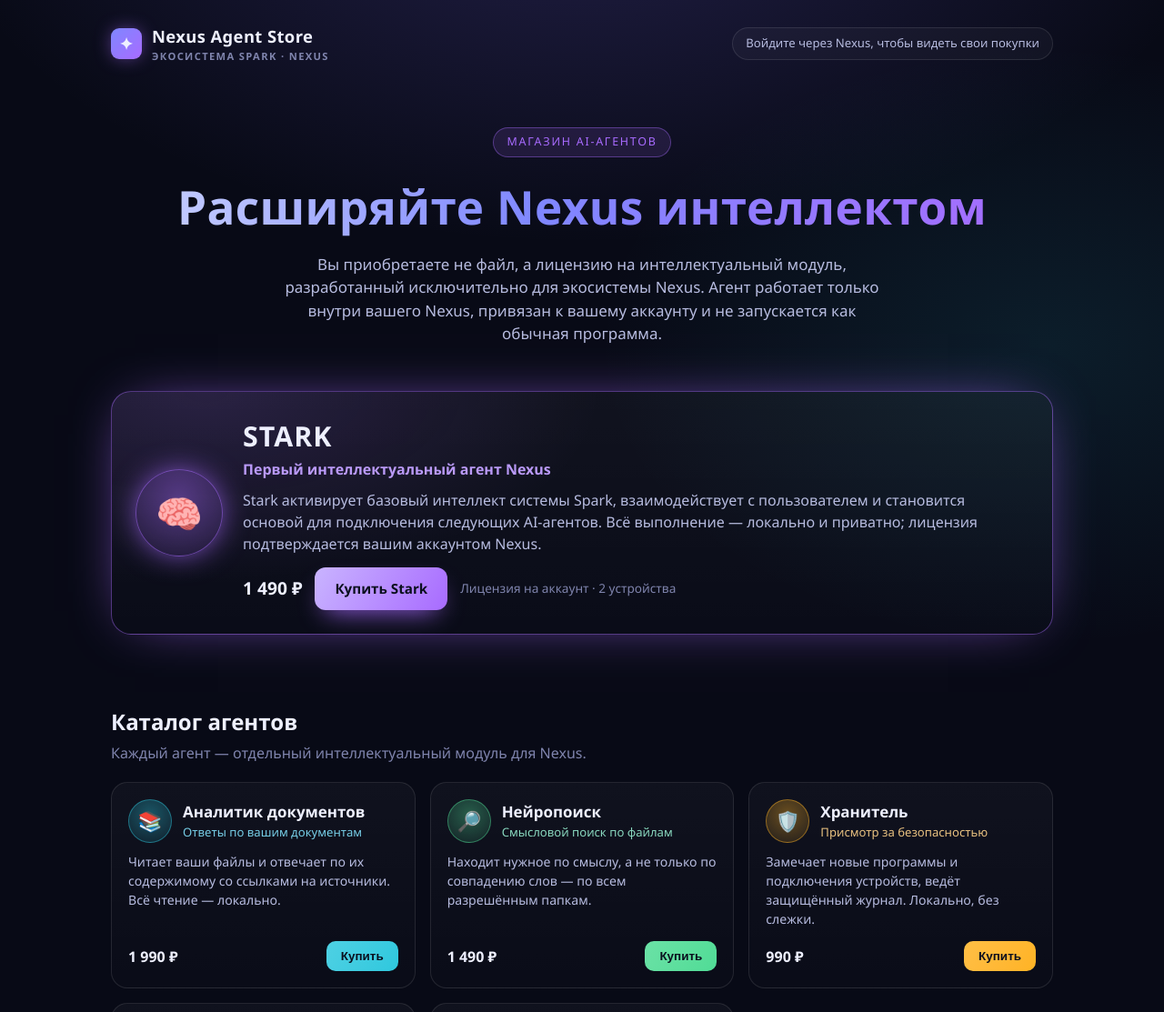
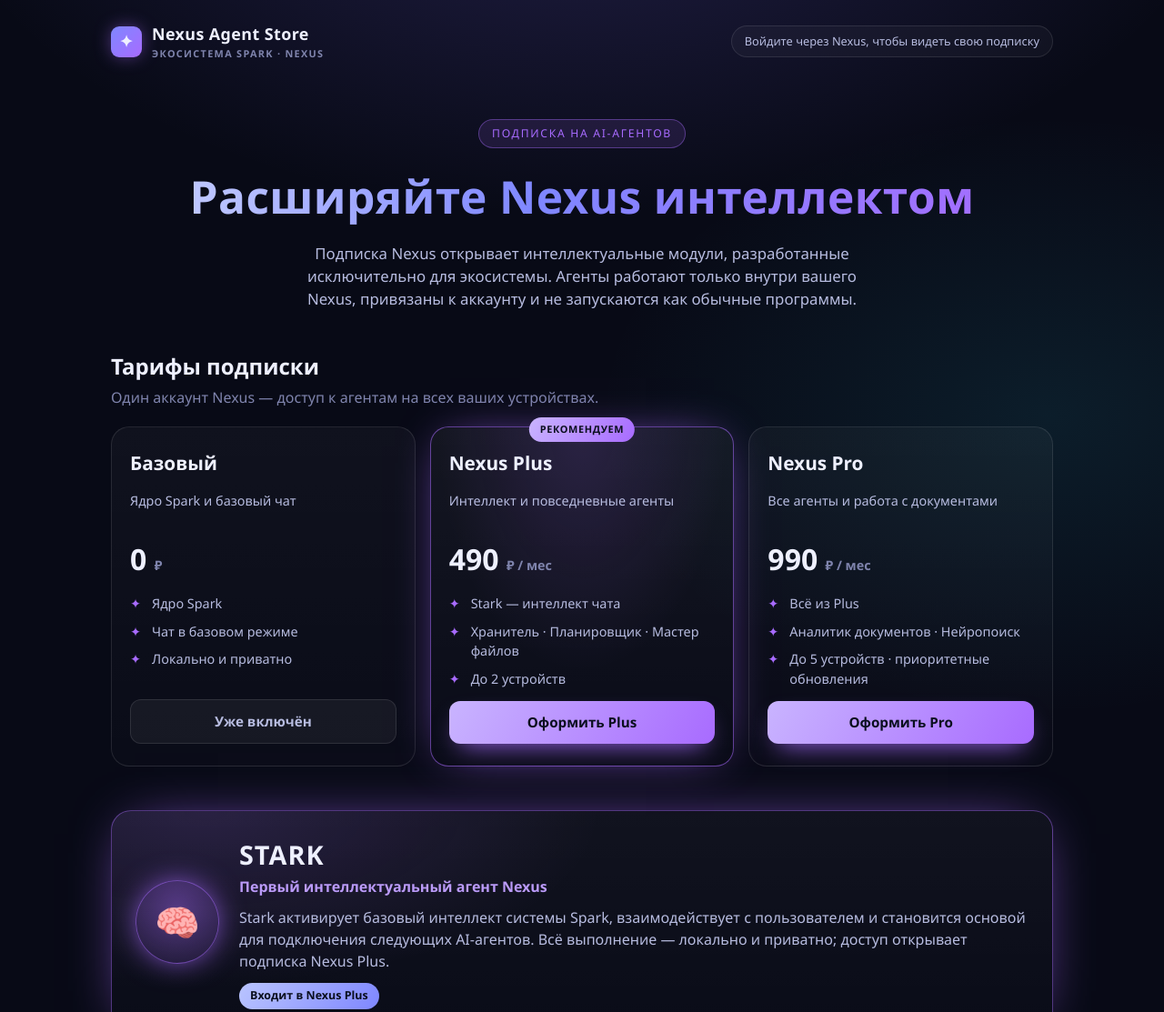
Before and after one commit to theaiagenthub/nexus-store, a plain HTML site: page index.html in a window 1280 px wide. Shown: the top 1113 px of the page at 91% size. Drawn offline with Linux system fonts and the light colour scheme.

Commit message:
Подписка Nexus — тарифы Базовый/Plus/Pro, бейджи планов на агентах

```diff
--- a/index.html
+++ b/index.html
@@ -3,96 +3,91 @@
 <head>
 <meta charset="utf-8">
 <meta name="viewport" content="width=device-width, initial-scale=1">
-<title>Nexus Agent Store — магазин AI-агентов</title>
-<meta name="description" content="Официальный магазин AI-агентов экосистемы Nexus. Вы приобретаете не файл, а лицензию на интеллектуальный модуль, работающий только внутри Nexus.">
+<title>Nexus Agent Store — подписка на AI-агентов</title>
+<meta name="description" content="Официальный магазин AI-агентов экосистемы Nexus. Подписка открывает интеллектуальные модули, работающие только внутри вашего Nexus.">
 <style>
   :root{
     --ink:#eef0ff; --soft:#b7bce0; --faint:#7f84ad; --line:rgba(255,255,255,.1);
     --violet:#a86bff; --indigo:#7f87ff; --cyan:#2ec8de;
   }
-  *{box-sizing:border-box}
-  html,body{margin:0}
-  body{
-    font-family:'Segoe UI',system-ui,-apple-system,sans-serif; color:var(--ink);
+  *{box-sizing:border-box} html,body{margin:0}
+  body{font-family:'Segoe UI',system-ui,-apple-system,sans-serif; color:var(--ink); min-height:100vh; line-height:1.5;
     background:
       radial-gradient(1200px 700px at 50% -8%, rgba(130,110,255,.22), transparent 60%),
-      radial-gradient(900px 600px at 90% 20%, rgba(46,200,222,.10), transparent 55%),
-      #080a16;
-    min-height:100vh; line-height:1.5;
-  }
+      radial-gradient(900px 600px at 90% 20%, rgba(46,200,222,.10), transparent 55%), #080a16;}
   .wrap{max-width:1080px; margin:0 auto; padding:0 22px}
-  header{padding:26px 0; display:flex; align-items:center; gap:12px}
-  .brand{display:flex; align-items:center; gap:11px; font-weight:800; font-size:1.15rem; letter-spacing:.4px}
+  header{padding:24px 0; display:flex; align-items:center; gap:12px}
+  .brand{display:flex; align-items:center; gap:11px; font-weight:800; font-size:1.12rem; letter-spacing:.4px}
   .logo{width:34px;height:34px;border-radius:9px;display:grid;place-items:center;
     background:linear-gradient(135deg,var(--indigo),var(--violet));box-shadow:0 0 22px -6px var(--violet)}
-  .brand small{display:block;font-weight:600;font-size:.7rem;color:var(--faint);letter-spacing:.12em;text-transform:uppercase}
-  .nav-pill{margin-left:auto;font-size:.82rem;color:var(--soft);border:1px solid var(--line);
-    padding:7px 14px;border-radius:999px;background:rgba(255,255,255,.03)}
+  .brand small{display:block;font-weight:600;font-size:.68rem;color:var(--faint);letter-spacing:.12em;text-transform:uppercase}
+  .nav-pill{margin-left:auto;font-size:.8rem;color:var(--soft);border:1px solid var(--line);padding:7px 14px;border-radius:999px;background:rgba(255,255,255,.03)}
 
-  .hero{padding:44px 0 24px; text-align:center}
-  .hero h1{margin:0 0 12px; font-size:clamp(2rem,5vw,3.2rem); font-weight:850; letter-spacing:.4px;
-    background:linear-gradient(92deg,#cdd6ff,var(--indigo) 45%,var(--violet));
-    -webkit-background-clip:text;background-clip:text;color:transparent}
-  .hero p{margin:0 auto; max-width:660px; font-size:1.06rem; color:var(--soft)}
-  .hero .tag{display:inline-block;margin-bottom:16px;font-size:.78rem;letter-spacing:.14em;text-transform:uppercase;
-    color:var(--violet);border:1px solid color-mix(in srgb,var(--violet) 40%,transparent);
-    padding:6px 14px;border-radius:999px;background:color-mix(in srgb,var(--violet) 12%,transparent)}
+  .hero{padding:40px 0 20px; text-align:center}
+  .hero .tag{display:inline-block;margin-bottom:16px;font-size:.76rem;letter-spacing:.14em;text-transform:uppercase;color:var(--violet);
+    border:1px solid color-mix(in srgb,var(--violet) 40%,transparent);padding:6px 14px;border-radius:999px;background:color-mix(in srgb,var(--violet) 12%,transparent)}
+  .hero h1{margin:0 0 12px; font-size:clamp(2rem,5vw,3.1rem); font-weight:850; letter-spacing:.4px;
+    background:linear-gradient(92deg,#cdd6ff,var(--indigo) 45%,var(--violet));-webkit-background-clip:text;background-clip:text;color:transparent}
+  .hero p{margin:0 auto; max-width:660px; font-size:1.05rem; color:var(--soft)}
 
-  section{padding:26px 0}
+  section{padding:24px 0}
   .h2{font-size:1.5rem;font-weight:800;margin:0 0 4px}
   .sub{color:var(--faint);margin:0 0 20px}
 
-  /* featured */
-  .featured{
-    display:grid;grid-template-columns:auto 1fr;gap:22px;align-items:center;
-    padding:26px;border-radius:22px;margin-bottom:26px;
-    border:1px solid color-mix(in srgb,var(--violet) 45%,transparent);
-    background:
-      radial-gradient(70% 130% at 10% 0%, color-mix(in srgb,var(--violet) 16%,transparent), transparent 60%),
-      linear-gradient(180deg,rgba(255,255,255,.04),rgba(255,255,255,.012));
-    box-shadow:0 0 60px -26px var(--violet)}
-  .orb{width:96px;height:96px;border-radius:50%;display:grid;place-items:center;font-size:2.6rem;
-    background:radial-gradient(circle at 50% 34%, color-mix(in srgb,var(--violet) 42%,transparent), color-mix(in srgb,var(--violet) 8%,transparent));
-    border:1px solid color-mix(in srgb,var(--violet) 50%,transparent);box-shadow:0 0 34px -6px var(--violet)}
-  .featured h3{margin:0;font-size:1.9rem;font-weight:850;letter-spacing:1px}
-  .featured .role{color:color-mix(in srgb,var(--violet) 55%,#cfd3f0);margin:2px 0 10px;font-weight:600}
-  .featured p{margin:0 0 14px;color:var(--soft)}
-  .row{display:flex;align-items:center;gap:14px;flex-wrap:wrap}
-  .price{font-weight:800;font-size:1.2rem}
-  .btn{cursor:pointer;border:none;border-radius:12px;padding:12px 22px;font-weight:750;font-size:.95rem;color:#0a0f1e;
-    background:linear-gradient(120deg,#c9b4ff,var(--violet));box-shadow:0 12px 28px -12px var(--violet);text-decoration:none;display:inline-block}
+  /* планы подписки */
+  .plans{display:grid;grid-template-columns:repeat(3,1fr);gap:16px}
+  .plan{position:relative;padding:24px 20px;border-radius:20px;border:1px solid var(--line);
+    background:linear-gradient(180deg,rgba(255,255,255,.035),rgba(255,255,255,.012));display:flex;flex-direction:column;gap:14px}
+  .plan.best{border-color:color-mix(in srgb,var(--violet) 55%,transparent);
+    background:radial-gradient(80% 120% at 50% 0%,color-mix(in srgb,var(--violet) 16%,transparent),transparent 60%),linear-gradient(180deg,rgba(255,255,255,.05),rgba(255,255,255,.012));
+    box-shadow:0 0 50px -22px var(--violet)}
+  .plan .badge{position:absolute;top:-11px;left:50%;transform:translateX(-50%);font-size:.68rem;font-weight:800;letter-spacing:.06em;text-transform:uppercase;
+    padding:5px 12px;border-radius:999px;color:#0a0f1e;background:linear-gradient(120deg,#c9b4ff,var(--violet))}
+  .plan h3{margin:0;font-size:1.3rem;font-weight:850}
+  .plan .role{margin:0;color:var(--soft);font-size:.9rem;min-height:2.6em}
+  .plan .cost{font-size:2rem;font-weight:850}
+  .plan .cost span{font-size:.9rem;font-weight:600;color:var(--faint)}
+  .plan ul{list-style:none;margin:0;padding:0;display:flex;flex-direction:column;gap:9px;flex:1}
+  .plan li{position:relative;padding-left:24px;font-size:.9rem;color:var(--soft)}
+  .plan li::before{content:"✦";position:absolute;left:0;color:var(--violet)}
+  .btn{cursor:pointer;border:none;border-radius:12px;padding:12px 20px;font-weight:750;font-size:.95rem;color:#0a0f1e;text-align:center;text-decoration:none;display:block;
+    background:linear-gradient(120deg,#c9b4ff,var(--violet));box-shadow:0 12px 28px -12px var(--violet)}
   .btn:hover{filter:brightness(1.08)}
   .btn.ghost{background:rgba(255,255,255,.05);color:var(--soft);border:1px solid var(--line);box-shadow:none}
 
-  /* grid */
+  /* featured agent */
+  .featured{display:grid;grid-template-columns:auto 1fr;gap:22px;align-items:center;padding:26px;border-radius:22px;margin-bottom:22px;
+    border:1px solid color-mix(in srgb,var(--violet) 45%,transparent);
+    background:radial-gradient(70% 130% at 10% 0%, color-mix(in srgb,var(--violet) 16%,transparent), transparent 60%),linear-gradient(180deg,rgba(255,255,255,.04),rgba(255,255,255,.012));
+    box-shadow:0 0 60px -26px var(--violet)}
+  .orb{width:92px;height:92px;border-radius:50%;display:grid;place-items:center;font-size:2.5rem;
+    background:radial-gradient(circle at 50% 34%, color-mix(in srgb,var(--violet) 42%,transparent), color-mix(in srgb,var(--violet) 8%,transparent));
+    border:1px solid color-mix(in srgb,var(--violet) 50%,transparent);box-shadow:0 0 34px -6px var(--violet)}
+  .featured h3{margin:0;font-size:1.8rem;font-weight:850;letter-spacing:1px}
+  .featured .role{color:color-mix(in srgb,var(--violet) 55%,#cfd3f0);margin:2px 0 10px;font-weight:600}
+  .featured p{margin:0 0 12px;color:var(--soft)}
+  .pill{display:inline-block;font-size:.78rem;font-weight:700;padding:5px 12px;border-radius:999px;color:#0a0f1e;background:linear-gradient(120deg,#b9c4ff,var(--indigo))}
+
+  /* catalog */
   .grid{display:grid;grid-template-columns:repeat(auto-fill,minmax(300px,1fr));gap:16px}
-  .card{padding:18px;border-radius:18px;border:1px solid var(--line);
-    background:linear-gradient(180deg,rgba(255,255,255,.035),rgba(255,255,255,.012));display:flex;flex-direction:column;gap:10px}
+  .card{padding:18px;border-radius:18px;border:1px solid var(--line);background:linear-gradient(180deg,rgba(255,255,255,.035),rgba(255,255,255,.012));display:flex;flex-direction:column;gap:10px}
   .card .top{display:flex;align-items:center;gap:12px}
-  .card .ci{width:48px;height:48px;border-radius:50%;display:grid;place-items:center;font-size:1.35rem;
-    background:radial-gradient(circle at 50% 34%, color-mix(in srgb,var(--acc) 38%,transparent), color-mix(in srgb,var(--acc) 8%,transparent));
-    border:1px solid color-mix(in srgb,var(--acc) 45%,transparent)}
-  .card h4{margin:0;font-size:1.06rem;font-weight:800}
+  .card .ci{width:46px;height:46px;border-radius:50%;display:grid;place-items:center;font-size:1.3rem;
+    background:radial-gradient(circle at 50% 34%, color-mix(in srgb,var(--acc) 38%,transparent), color-mix(in srgb,var(--acc) 8%,transparent));border:1px solid color-mix(in srgb,var(--acc) 45%,transparent)}
+  .card h4{margin:0;font-size:1.04rem;font-weight:800}
   .card .role{margin:1px 0 0;font-size:.82rem;color:color-mix(in srgb,var(--acc) 55%,#cfd3f0)}
-  .card p{margin:0;font-size:.88rem;color:var(--soft);flex:1}
-  .card .foot{display:flex;align-items:center;justify-content:space-between;gap:10px;margin-top:4px}
-  .card .p2{font-weight:750}
-  .buy{cursor:pointer;border:none;border-radius:10px;padding:9px 16px;font-weight:700;font-size:.84rem;color:#0a0f1e;
-    background:linear-gradient(120deg,color-mix(in srgb,var(--acc) 85%,#fff),var(--acc))}
+  .card p{margin:0;font-size:.87rem;color:var(--soft);flex:1}
+  .tier{align-self:flex-start;font-size:.74rem;font-weight:700;padding:4px 11px;border-radius:999px;border:1px solid color-mix(in srgb,var(--acc) 45%,transparent);color:color-mix(in srgb,var(--acc) 25%,#fff);background:color-mix(in srgb,var(--acc) 14%,transparent)}
 
-  /* how */
   .steps{display:grid;grid-template-columns:repeat(auto-fit,minmax(220px,1fr));gap:16px}
   .step{padding:18px;border-radius:16px;border:1px solid var(--line);background:rgba(255,255,255,.025)}
-  .step .n{width:30px;height:30px;border-radius:9px;display:grid;place-items:center;font-weight:800;
-    background:linear-gradient(135deg,var(--indigo),var(--violet));margin-bottom:10px}
+  .step .n{width:30px;height:30px;border-radius:9px;display:grid;place-items:center;font-weight:800;background:linear-gradient(135deg,var(--indigo),var(--violet));margin-bottom:10px}
   .step h5{margin:0 0 4px;font-size:1rem}
-  .step p{margin:0;font-size:.86rem;color:var(--soft)}
-
-  .note{margin-top:22px;padding:16px 18px;border-radius:14px;border:1px solid color-mix(in srgb,var(--cyan) 30%,transparent);
-    background:color-mix(in srgb,var(--cyan) 8%,transparent);color:var(--soft);font-size:.9rem}
+  .step p{margin:0;font-size:.85rem;color:var(--soft)}
+  .note{margin-top:22px;padding:16px 18px;border-radius:14px;border:1px solid color-mix(in srgb,var(--cyan) 30%,transparent);background:color-mix(in srgb,var(--cyan) 8%,transparent);color:var(--soft);font-size:.9rem}
   .note b{color:var(--ink)}
-
-  footer{padding:34px 0 44px;color:var(--faint);font-size:.84rem;text-align:center;border-top:1px solid var(--line);margin-top:24px}
+  footer{padding:34px 0 44px;color:var(--faint);font-size:.83rem;text-align:center;border-top:1px solid var(--line);margin-top:24px}
+  @media(max-width:820px){.plans{grid-template-columns:1fr}}
   @media(max-width:640px){.featured{grid-template-columns:1fr;text-align:center;justify-items:center}}
 </style>
 </head>
@@ -100,14 +95,43 @@
 <div class="wrap">
   <header>
     <div class="brand"><span class="logo">✦</span><span>Nexus Agent Store<small>экосистема Spark · Nexus</small></span></div>
-    <span class="nav-pill">Войдите через Nexus, чтобы видеть свои покупки</span>
+    <span class="nav-pill">Войдите через Nexus, чтобы видеть свою подписку</span>
   </header>
 
   <div class="hero">
-    <span class="tag">Магазин AI-агентов</span>
+    <span class="tag">Подписка на AI-агентов</span>
     <h1>Расширяйте Nexus интеллектом</h1>
-    <p>Вы приобретаете не файл, а лицензию на интеллектуальный модуль, разработанный исключительно для экосистемы Nexus. Агент работает только внутри вашего Nexus, привязан к вашему аккаунту и не запускается как обычная программа.</p>
+    <p>Подписка Nexus открывает интеллектуальные модули, разработанные исключительно для экосистемы. Агенты работают только внутри вашего Nexus, привязаны к аккаунту и не запускаются как обычные программы.</p>
   </div>
+
+  <section id="plans">
+    <h2 class="h2">Тарифы подписки</h2>
+    <p class="sub">Один аккаунт Nexus — доступ к агентам на всех ваших устройствах.</p>
+    <div class="plans">
+      <div class="plan">
+        <h3>Базовый</h3>
+        <p class="role">Ядро Spark и базовый чат</p>
+        <div class="cost">0 <span>₽</span></div>
+        <ul><li>Ядро Spark</li><li>Чат в базовом режиме</li><li>Локально и приватно</li></ul>
+        <a class="btn ghost">Уже включён</a>
+      </div>
+      <div class="plan best">
+        <span class="badge">Рекомендуем</span>
+        <h3>Nexus Plus</h3>
+        <p class="role">Интеллект и повседневные агенты</p>
+        <div class="cost">490 <span>₽ / мес</span></div>
+        <ul><li>Stark — интеллект чата</li><li>Хранитель · Планировщик · Мастер файлов</li><li>До 2 устройств</li></ul>
+        <a class="btn">Оформить Plus</a>
+      </div>
+      <div class="plan">
+        <h3>Nexus Pro</h3>
+        <p class="role">Все агенты и работа с документами</p>
+        <div class="cost">990 <span>₽ / мес</span></div>
+        <ul><li>Всё из Plus</li><li>Аналитик документов · Нейропоиск</li><li>До 5 устройств · приоритетные обновления</li></ul>
+        <a class="btn">Оформить Pro</a>
+      </div>
+    </div>
+  </section>
 
   <section>
     <div class="featured">
@@ -115,42 +139,38 @@
       <div>
         <h3>STARK</h3>
         <div class="role">Первый интеллектуальный агент Nexus</div>
-        <p>Stark активирует базовый интеллект системы Spark, взаимодействует с пользователем и становится основой для подключения следующих AI-агентов. Всё выполнение — локально и приватно; лицензия подтверждается вашим аккаунтом Nexus.</p>
-        <div class="row">
-          <span class="price">1 490 ₽</span>
-          <a class="btn" href="#how">Купить Stark</a>
-          <span style="color:var(--faint);font-size:.85rem">Лицензия на аккаунт · 2 устройства</span>
-        </div>
+        <p>Stark активирует базовый интеллект системы Spark, взаимодействует с пользователем и становится основой для подключения следующих AI-агентов. Всё выполнение — локально и приватно; доступ открывает подписка Nexus Plus.</p>
+        <div><span class="pill">Входит в Nexus Plus</span></div>
       </div>
     </div>
   </section>
 
   <section>
     <h2 class="h2">Каталог агентов</h2>
-    <p class="sub">Каждый агент — отдельный интеллектуальный модуль для Nexus.</p>
+    <p class="sub">Каждый агент — отдельный интеллектуальный модуль. Доступ открывает подписка.</p>
     <div class="grid">
-      <div class="card" style="--acc:#2ec8de"><div class="top"><span class="ci">📚</span><div><h4>Аналитик документов</h4><div class="role">Ответы по вашим документам</div></div></div><p>Читает ваши файлы и отвечает по их содержимому со ссылками на источники. Всё чтение — локально.</p><div class="foot"><span class="p2">1 990 ₽</span><button class="buy">Купить</button></div></div>
-      <div class="card" style="--acc:#50dc96"><div class="top"><span class="ci">🔎</span><div><h4>Нейропоиск</h4><div class="role">Смысловой поиск по файлам</div></div></div><p>Находит нужное по смыслу, а не только по совпадению слов — по всем разрешённым папкам.</p><div class="foot"><span class="p2">1 490 ₽</span><button class="buy">Купить</button></div></div>
-      <div class="card" style="--acc:#ffb324"><div class="top"><span class="ci">🛡️</span><div><h4>Хранитель</h4><div class="role">Присмотр за безопасностью</div></div></div><p>Замечает новые программы и подключения устройств, ведёт защищённый журнал. Локально, без слежки.</p><div class="foot"><span class="p2">990 ₽</span><button class="buy">Купить</button></div></div>
-      <div class="card" style="--acc:#6f76ff"><div class="top"><span class="ci">🗓️</span><div><h4>Планировщик</h4><div class="role">Сводки и расписание</div></div></div><p>Готовит сводку «что изменилось» к нужному времени и следит за расписанием.</p><div class="foot"><span class="p2">790 ₽</span><button class="buy">Купить</button></div></div>
-      <div class="card" style="--acc:#c15cff"><div class="top"><span class="ci">🗂️</span><div><h4>Мастер файлов</h4><div class="role">Порядок в файлах</div></div></div><p>Открывает, переименовывает, наводит порядок в файлах по вашей команде — с подтверждением.</p><div class="foot"><span class="p2">990 ₽</span><button class="buy">Купить</button></div></div>
+      <div class="card" style="--acc:#2ec8de"><div class="top"><span class="ci">📚</span><div><h4>Аналитик документов</h4><div class="role">Ответы по вашим документам</div></div></div><p>Читает ваши файлы и отвечает по их содержимому со ссылками на источники. Всё чтение — локально.</p><span class="tier">Nexus Pro</span></div>
+      <div class="card" style="--acc:#50dc96"><div class="top"><span class="ci">🔎</span><div><h4>Нейропоиск</h4><div class="role">Смысловой поиск по файлам</div></div></div><p>Находит нужное по смыслу, а не только по совпадению слов — по всем разрешённым папкам.</p><span class="tier">Nexus Pro</span></div>
+      <div class="card" style="--acc:#ffb324"><div class="top"><span class="ci">🛡️</span><div><h4>Хранитель</h4><div class="role">Присмотр за безопасностью</div></div></div><p>Замечает новые программы и подключения устройств, ведёт защищённый журнал. Локально, без слежки.</p><span class="tier">Nexus Plus</span></div>
+      <div class="card" style="--acc:#6f76ff"><div class="top"><span class="ci">🗓️</span><div><h4>Планировщик</h4><div class="role">Сводки и расписание</div></div></div><p>Готовит сводку «что изменилось» к нужному времени и следит за расписанием.</p><span class="tier">Nexus Plus</span></div>
+      <div class="card" style="--acc:#c15cff"><div class="top"><span class="ci">🗂️</span><div><h4>Мастер файлов</h4><div class="role">Порядок в файлах</div></div></div><p>Открывает, переименовывает, наводит порядок в файлах по вашей команде — с подтверждением.</p><span class="tier">Nexus Plus</span></div>
     </div>
   </section>
 
   <section id="how">
     <h2 class="h2">Как это работает</h2>
-    <p class="sub">Покупка и активация разделены. Вы покупаете лицензию — Nexus сам получает защищённый модуль.</p>
+    <p class="sub">Подписка и активация разделены. Вы оформляете подписку — Nexus сам открывает агентов.</p>
     <div class="steps">
-      <div class="step"><div class="n">1</div><h5>Покупка</h5><p>Вы оплачиваете лицензию. Агент привязывается к вашему аккаунту Nexus, а не к скачанному файлу.</p></div>
-      <div class="step"><div class="n">2</div><h5>Появляется в Nexus</h5><p>В разделе «Мои агенты» статус меняется: приобретён → доступен для подключения.</p></div>
-      <div class="step"><div class="n">3</div><h5>Подключение</h5><p>Nexus сам получает защищённый пакет из облака, проверяет лицензию и подпись — без ручной установки.</p></div>
-      <div class="step"><div class="n">4</div><h5>Активация</h5><p>Вы запускаете агента в Nexus. Копия файла на другом ПК не заработает без вашей лицензии.</p></div>
+      <div class="step"><div class="n">1</div><h5>Подписка</h5><p>Вы оформляете подписку. Она привязывается к аккаунту Nexus, а не к скачанному файлу.</p></div>
+      <div class="step"><div class="n">2</div><h5>Доступ в Nexus</h5><p>В разделе «Мои агенты» входящие в план агенты становятся доступны для подключения.</p></div>
+      <div class="step"><div class="n">3</div><h5>Подключение</h5><p>Nexus сам получает защищённый пакет из облака, проверяет подписку и подпись — без ручной установки.</p></div>
+      <div class="step"><div class="n">4</div><h5>Активация</h5><p>Вы подключаете агента в Nexus. Копия файла на другом ПК не заработает без вашей подписки.</p></div>
     </div>
-    <div class="note"><b>Почему это безопасно:</b> вы покупаете право использовать агента внутри Nexus, а не архив с кодом. Лицензия контролируется сервером, подпись подтверждает происхождение, а ценная логика не покидает инфраструктуру Nexus.</div>
+    <div class="note"><b>Почему это безопасно:</b> вы оформляете право использовать агента внутри Nexus, а не архив с кодом. Подписка контролируется сервером, подпись подтверждает происхождение, а ценная логика не покидает инфраструктуру Nexus.</div>
   </section>
 
   <footer>
-    Nexus Agent Store · экосистема Spark · Nexus. Оформление покупок через аккаунт Nexus скоро откроется — эта страница показывает витрину экосистемы.
+    Nexus Agent Store · экосистема Spark · Nexus. Оформление подписки через аккаунт Nexus скоро откроется — эта страница показывает витрину экосистемы.
   </footer>
 </div>
 </body>
```
